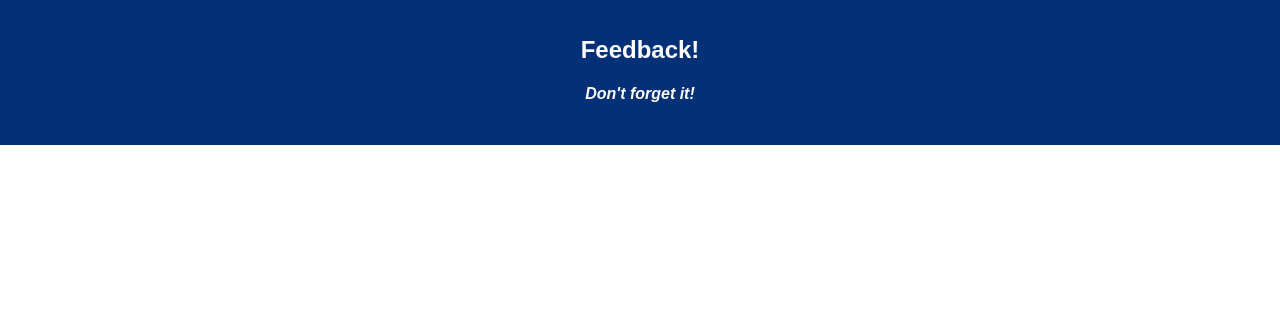
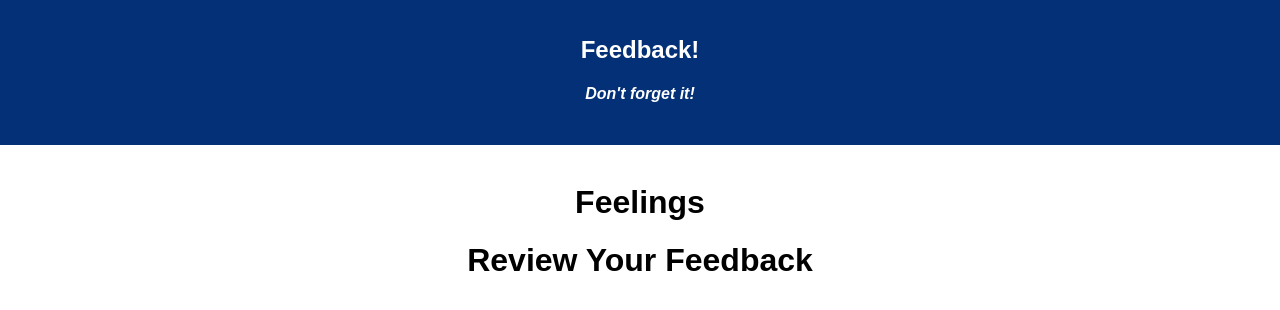
Before and after one commit to leodasso/redux-feedback-loop, a React (Create React App) app: page / in a window 1280 px wide. Shown: the top 310 px of the page. Built offline with nearby package versions, Linux system fonts and the light colour scheme.

Commit message:
add components for feelings feedback and review. These are still just empty components

```diff
--- a/src/components/App/App.js
+++ b/src/components/App/App.js
@@ -2,6 +2,8 @@ import React, { Component } from 'react';
 import axios from 'axios';
 import './App.css';
 import {HashRouter as Router, Route, Link} from 'react-router-dom';
+import Feelings from '../Feelings/Feelings';
+import Review from '../Review/Review';
 
 class App extends Component {
   render() {
@@ -13,6 +15,8 @@ class App extends Component {
             <h4><i>Don't forget it!</i></h4>
           </header>
           <br/>
+          <Feelings />
+          <Review />
         </div>
       </Router>
     );
--- /dev/null
+++ b/src/components/Feelings/Feelings.js
@@ -0,0 +1,16 @@
+import React, { Component } from 'react';
+import axios from 'axios';
+import {HashRouter as Router, Route, Link} from 'react-router-dom';
+
+class Feelings extends Component {
+  render() {
+    return (
+
+        <div>
+            <h1>Feelings</h1>
+        </div>
+    );
+  }
+}
+
+export default Feelings;
--- /dev/null
+++ b/src/components/Review/Review.js
@@ -0,0 +1,15 @@
+import React, { Component } from 'react';
+import axios from 'axios';
+import { HashRouter as Router, Route, Link } from 'react-router-dom';
+
+class Review extends Component {
+    render() {
+        return (
+            <div>
+                <h1>Review Your Feedback</h1>
+            </div>
+        );
+    }
+}
+
+export default Review;
```
